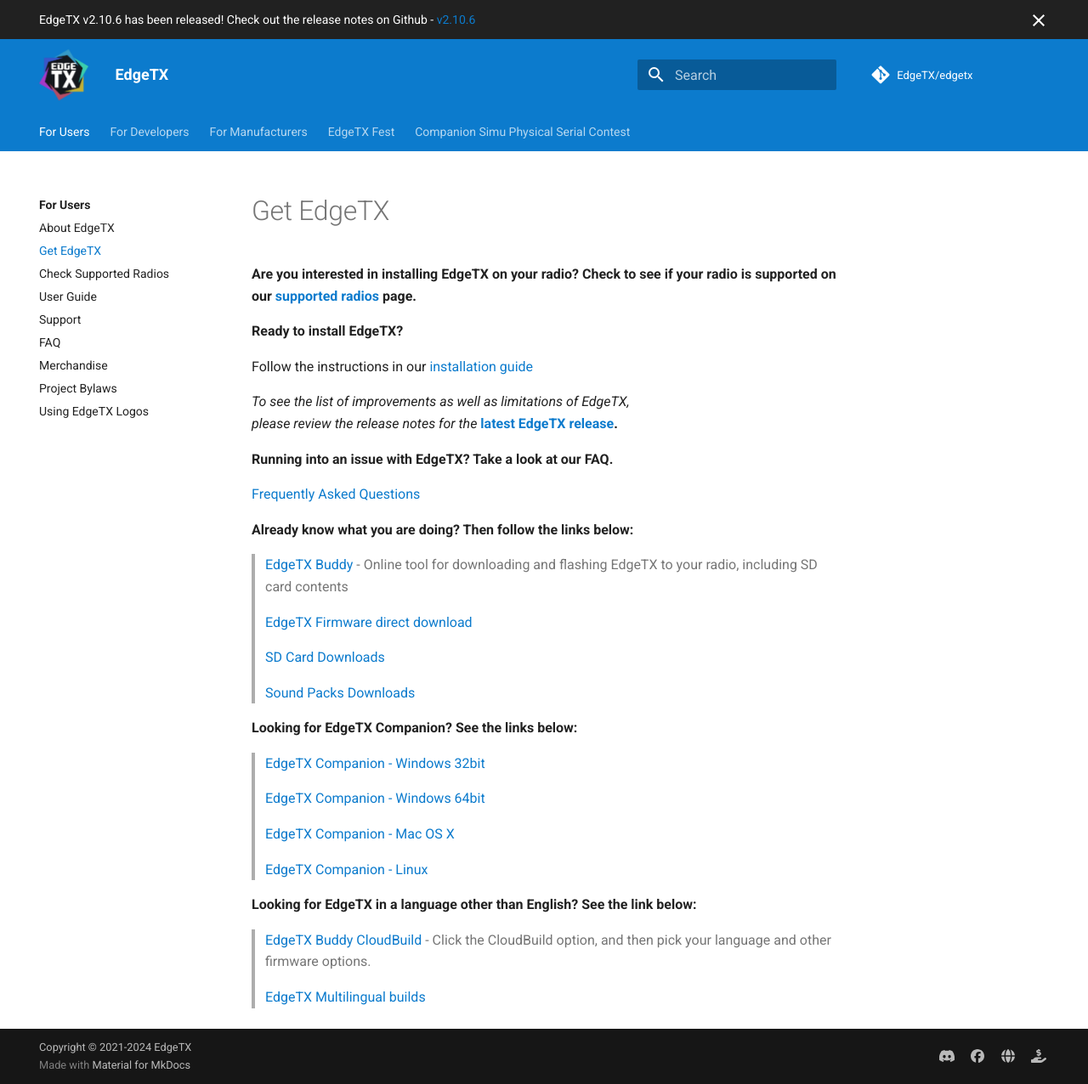
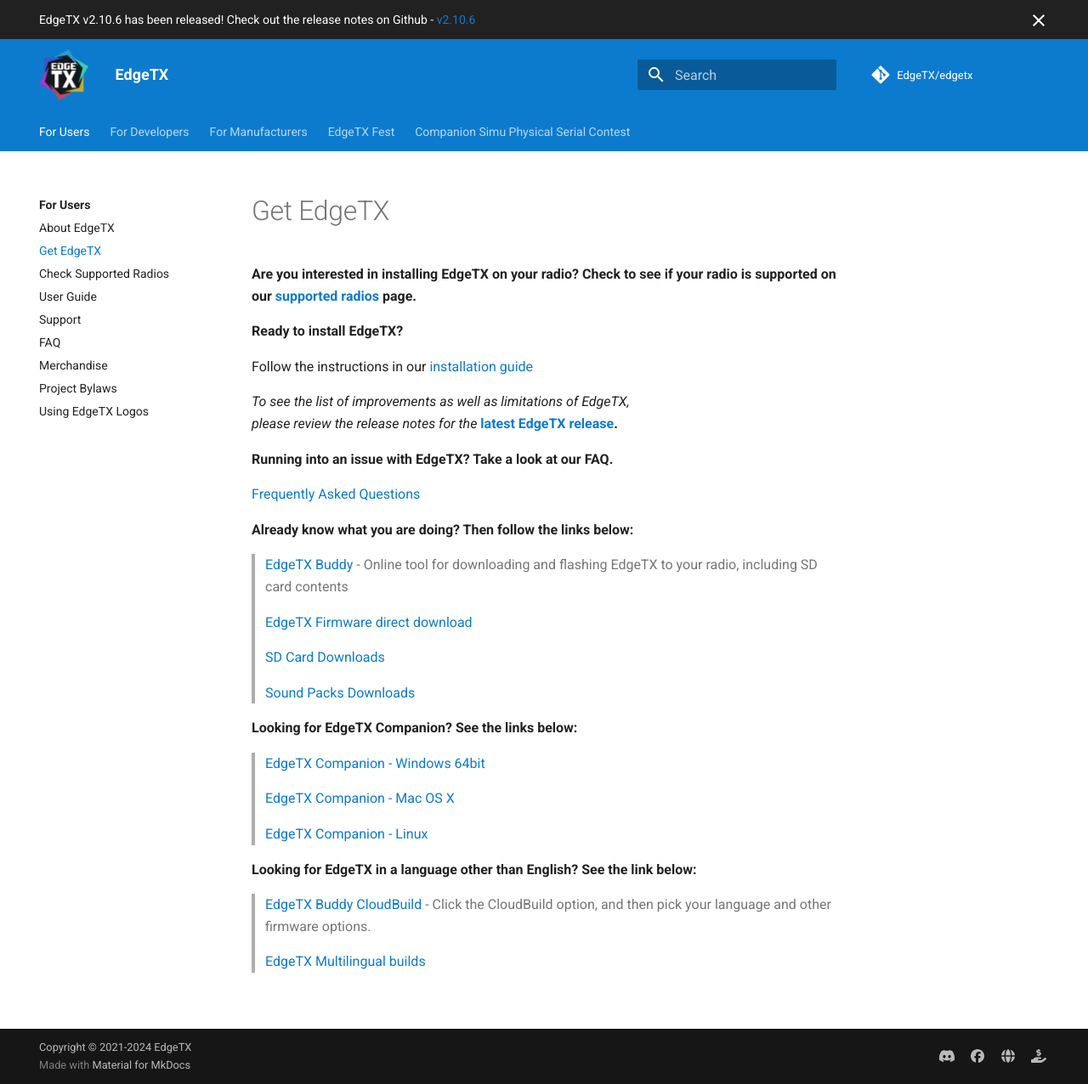
Before and after one commit to EdgeTX/edgetx.github.io, an MkDocs documentation site: the page built from docs/getedgetx.md, in a window 1280 px wide and 1276 px high. Shown: the whole window at 85% size. Built offline with MkDocs 1.6.1 and Material for MkDocs 9.7.7, drawn with Linux system fonts in a browser that asks for light colours; comment, search, counter and statistics services are not loaded.

Commit message:
chore: update links for v2.10.6

```diff
--- a/docs/getedgetx.md
+++ b/docs/getedgetx.md
@@ -16,7 +16,7 @@
 
 > [EdgeTX Buddy](https://buddy.edgetx.org/) - Online tool for downloading and flashing EdgeTX to your radio, including SD card contents
 
-> [EdgeTX Firmware direct download](https://github.com/EdgeTX/edgetx/releases/download/v2.10.5/edgetx-firmware-v2.10.5.zip)
+> [EdgeTX Firmware direct download](https://github.com/EdgeTX/edgetx/releases/download/v2.10.6/edgetx-firmware-v2.10.6.zip)
 
 > [SD Card Downloads](https://github.com/EdgeTX/edgetx-sdcard/releases)
 
@@ -24,16 +24,14 @@
 
 **Looking for EdgeTX Companion? See the links below:**
 
->[EdgeTX Companion - Windows 32bit](https://github.com/EdgeTX/edgetx/releases/download/v2.10.5/edgetx-cpn-win32-v2.10.5.zip)
+>[EdgeTX Companion - Windows 64bit](https://github.com/EdgeTX/edgetx/releases/download/v2.10.6/edgetx-cpn-win64-v2.10.6.zip)
 
->[EdgeTX Companion - Windows 64bit](https://github.com/EdgeTX/edgetx/releases/download/v2.10.5/edgetx-cpn-win64-v2.10.5.zip)
+>[EdgeTX Companion - Mac OS X](https://github.com/EdgeTX/edgetx/releases/download/v2.10.6/edgetx-cpn-osx-v2.10.6.zip)
 
->[EdgeTX Companion - Mac OS X](https://github.com/EdgeTX/edgetx/releases/download/v2.10.5/edgetx-cpn-osx-v2.10.5.zip)
-
->[EdgeTX Companion - Linux](https://github.com/EdgeTX/edgetx/releases/download/v2.10.5/edgetx-cpn-linux-v2.10.5.zip)
+>[EdgeTX Companion - Linux](https://github.com/EdgeTX/edgetx/releases/download/v2.10.6/edgetx-cpn-linux-v2.10.6.zip)
 
 **Looking for EdgeTX in a language other than English? See the link below:**
 
 > [EdgeTX Buddy CloudBuild](https://buddy.edgetx.org/) - Click the CloudBuild option, and then pick your language and other firmware options.
 
->[EdgeTX Multilingual builds](https://github.com/pfeerick/lang-firmwares/releases/tag/v2.10.5)
+>[EdgeTX Multilingual builds](https://github.com/pfeerick/lang-firmwares/releases/tag/v2.10.6)
```
